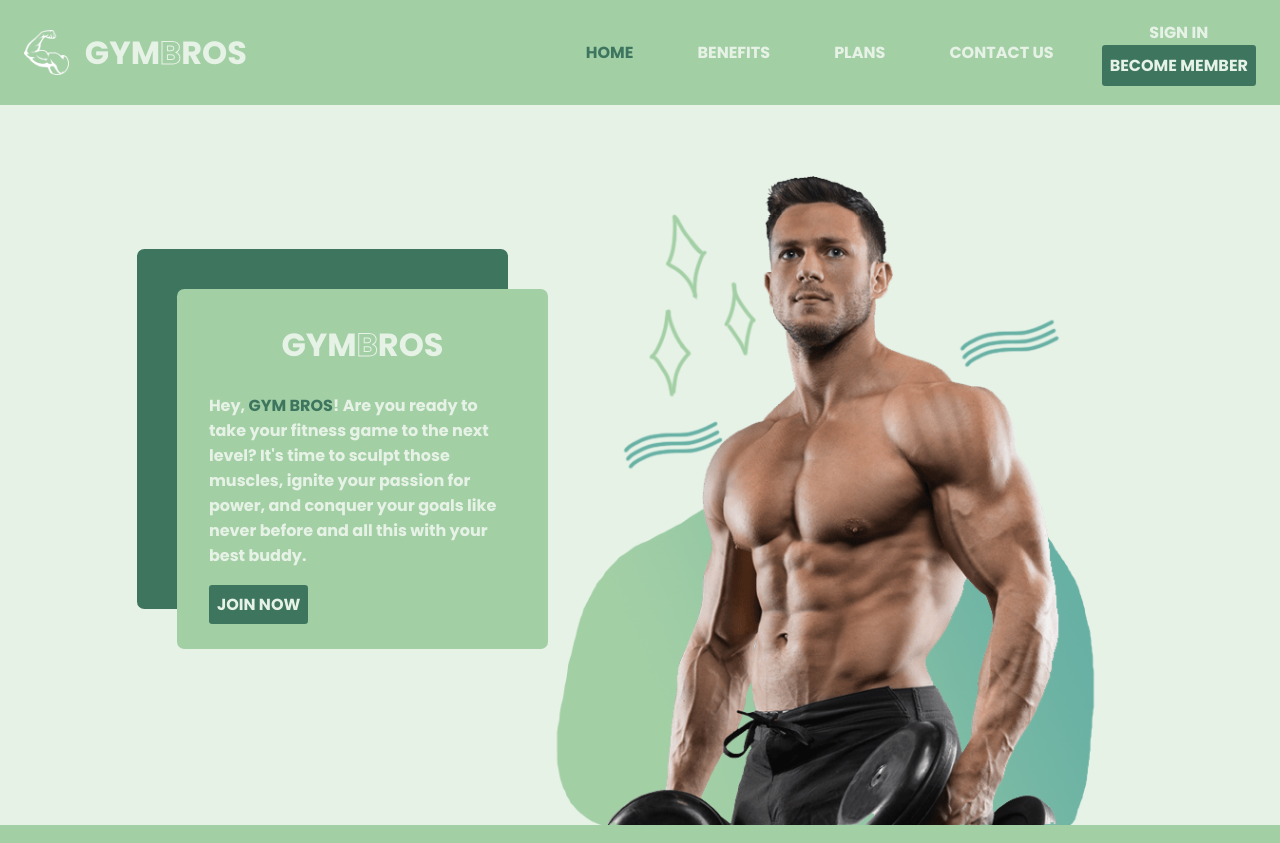
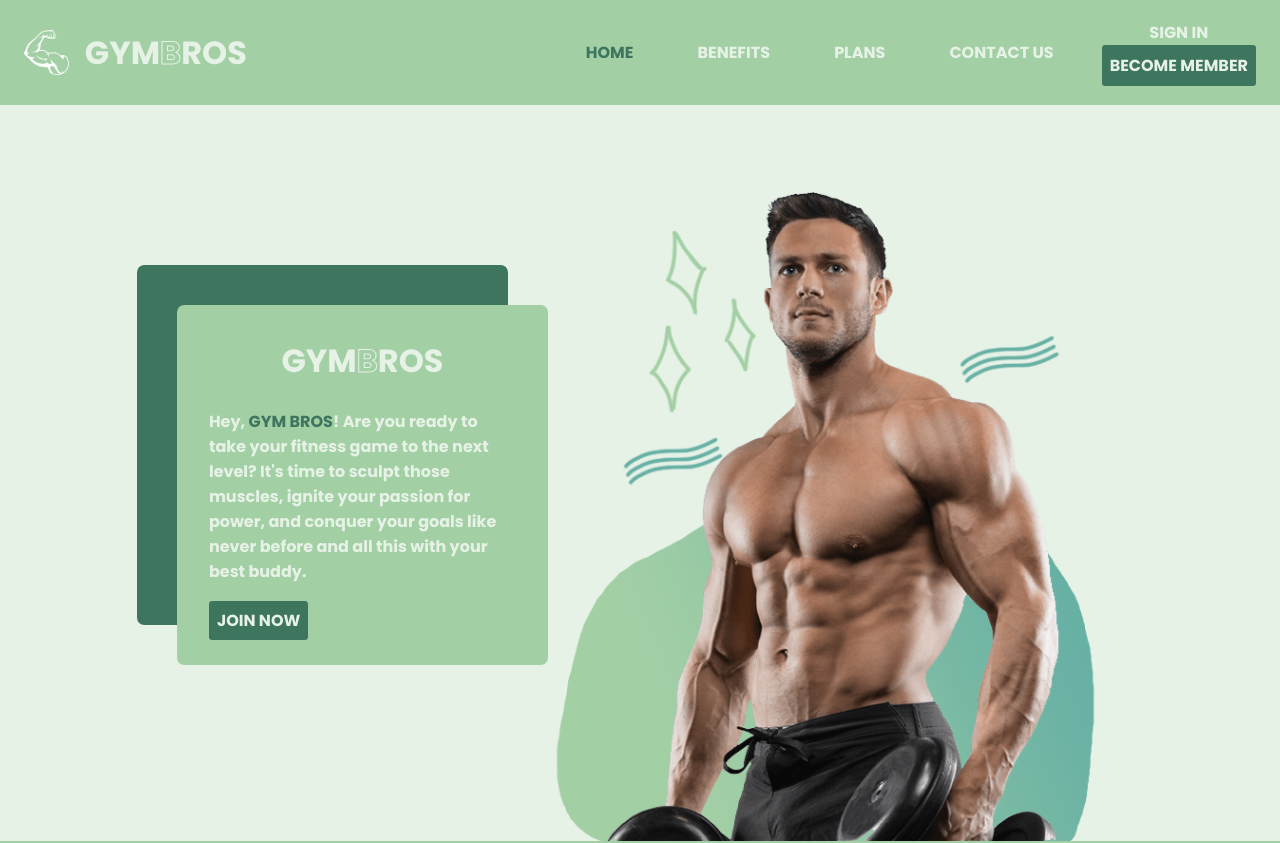
Before and after one commit to jankier/gym-app, a React (Vite) app in the folder gym-web-app/: page / in a window 1280 px wide. Shown: the top 843 px of the page. Built offline with nearby package versions, Linux system fonts and the light colour scheme.

Commit message:
home-section-height-adjustment

```diff
--- a/gym-web-app/src/components/Home/Home.css
+++ b/gym-web-app/src/components/Home/Home.css
@@ -4,7 +4,7 @@
     padding-bottom: 0;
   }
   .home-section-text-img {
-    margin-top: 3rem !important;
+    margin-top: 4rem !important;
     display: flex;
     height: 80%;
     border-bottom: none !important;
```
